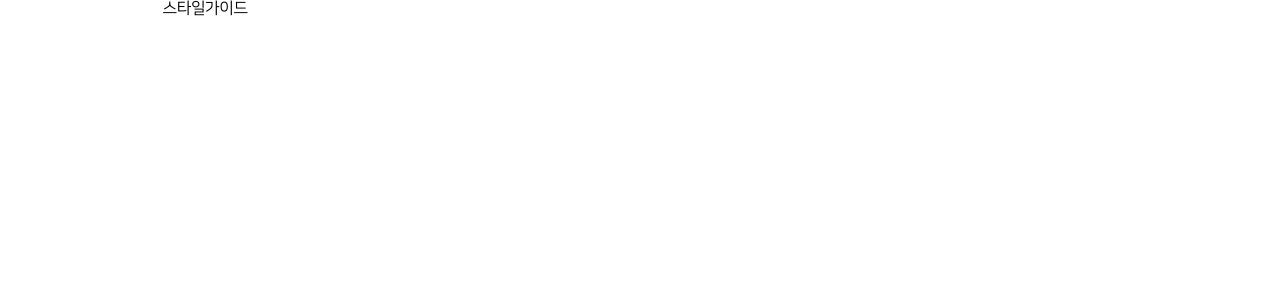
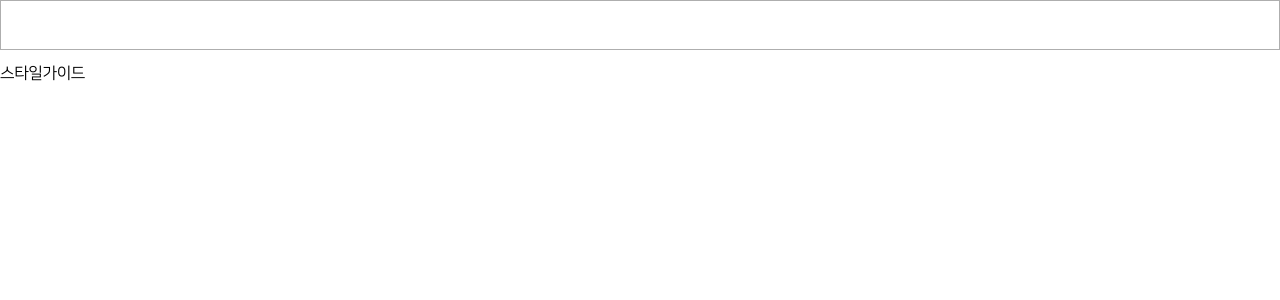
Before and after one commit to kimyoubin/webfront_study, a Vue app in the folder components_study/: page / in a window 1280 px wide. Shown: the top 300 px of the page. Built offline with nearby package versions, Linux system fonts and the light colour scheme.

Commit message:
input component 작업

```diff
--- a/components_study/src/components/VueInput.vue
+++ b/components_study/src/components/VueInput.vue
@@ -1,16 +1,41 @@
 <template>
-	<input type="text">
+	<input
+		:type="type"
+		:placeholder="placeholder"
+		:name="name"
+		:id="id"
+		:value="value">
 </template>
 
 <script>
 export default {
-	name: '',
-	props: {
+	name: 'VueInput',
+	props: [
+		'type', 'placeholder', 'name', 'id', 'value',
+	],
+	data() {
+		return {
 
+		}
 	}
 }
 </script>
 
 <style scoped>
 
+input {
+	width: 100%;
+	height: 50px;
+	padding: 10px;
+	margin-bottom: 15px;
+	font-size: 18px;
+	color: #333;
+	border: 1px solid #aeaeae;
+}
+
+input::placeholder {
+	font-size: 16px;
+	color: #aeaeae;
+}
+
 </style>
```
